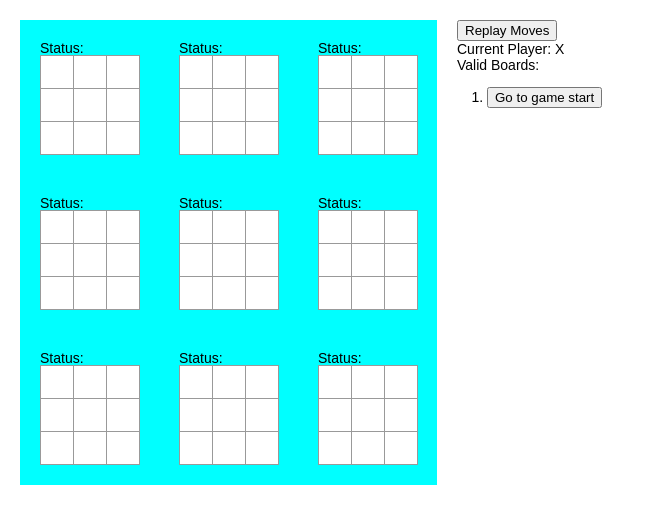
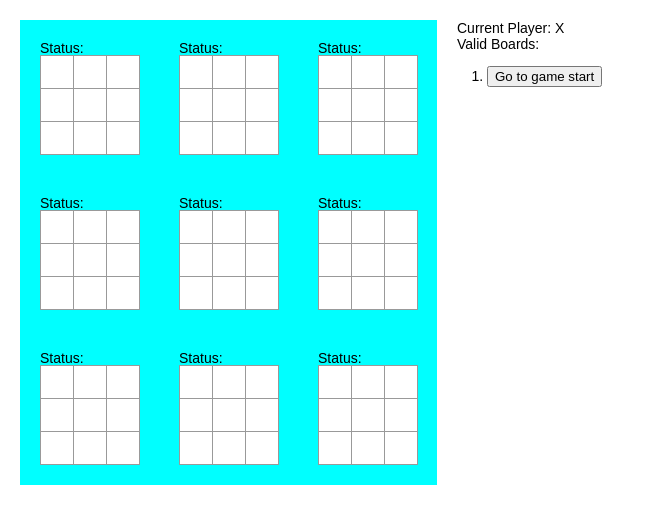
Before and after one commit to jinster/superttt, a React (Create React App) app: page / in a window 1280 px wide. Shown: the top 524 px of the page, without its empty margins (0-645 px from the left). Built offline with nearby package versions, Linux system fonts and the light colour scheme.

Commit message:
Removing replays for now

```diff
--- a/src/index.js
+++ b/src/index.js
@@ -132,17 +132,6 @@ class Game extends React.Component {
     });
   }
 
-  replayMoves() {
-    const history = this.state.history.slice();
-    for ( let i = 0; i < history.length ; i++) {
-      setTimeout(
-        this.setState({
-          stepNumber: i
-        }), 10000);
-      console.log(i);
-    }
-  }
-
   render() {
     const history = this.state.history;
     const current = history[this.state.stepNumber];
@@ -166,7 +155,6 @@ class Game extends React.Component {
           />
         </div>
         <div className="game-info">
-          <button onClick={() => this.replayMoves()}>Replay Moves</button><br/>
           Current Player: {this.state.xIsNext ? "X" : "O"}
           <br />
           Valid Boards: {this.state.validBoardNumbers}
```
